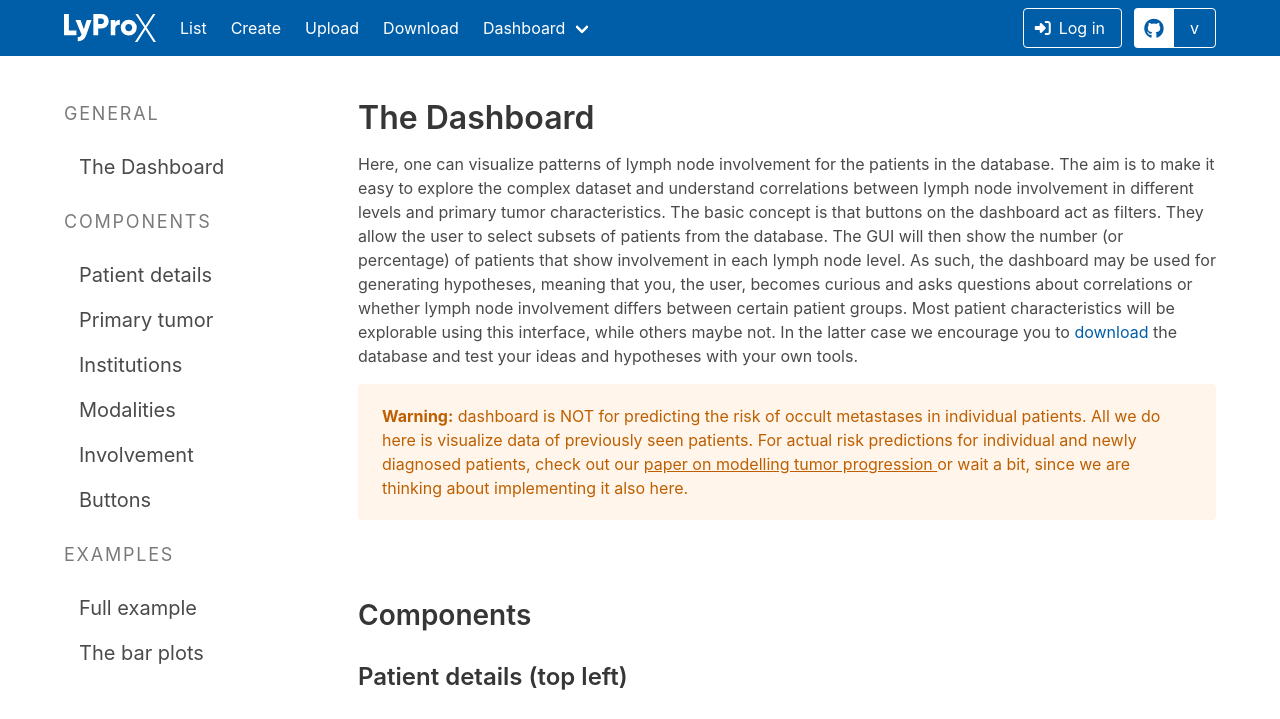
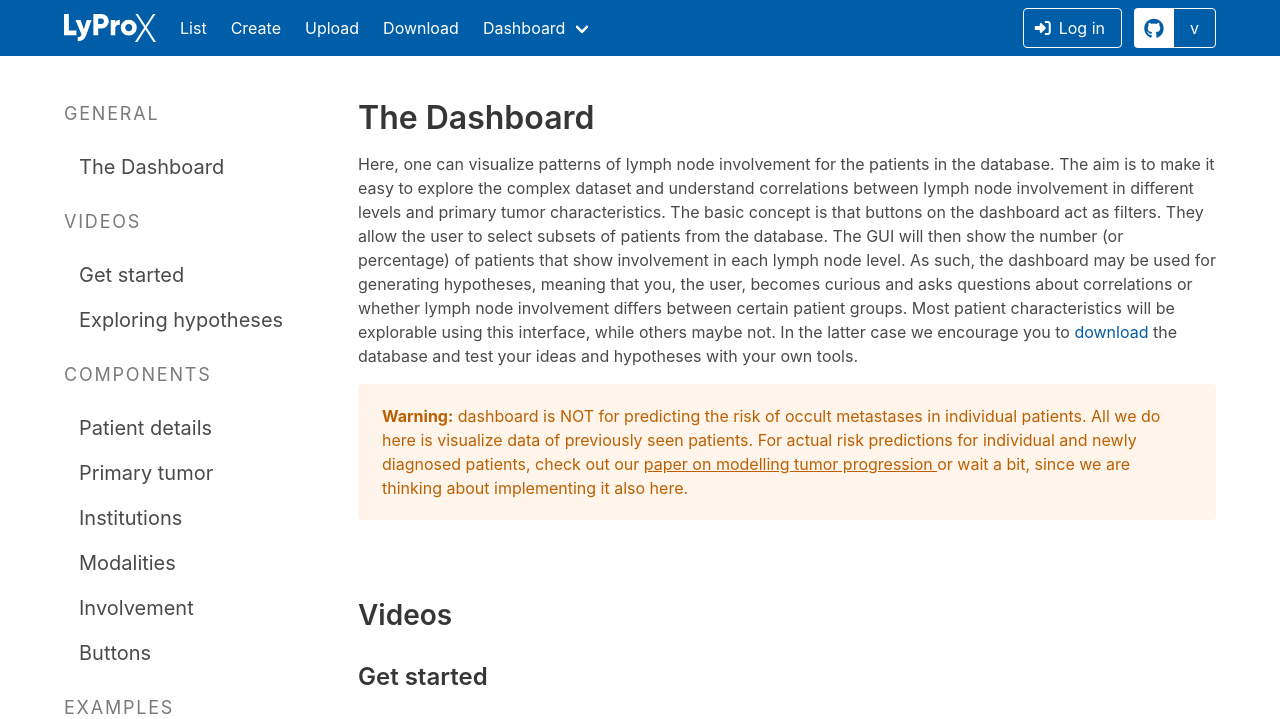
Before and after one commit to rmnldwg/lyprox, a Django app: template dashboard/templates/dashboard/help.html in a window 1280 px wide. Shown: the top 719 px of the page. Run offline with Django 3.2, Linux system fonts and the light colour scheme; the template is opened without the code that fills it, so the values that code supplies are empty; some libraries are stand-ins or nearby versions.

Commit message:
embedded tutorial videos into help page

```diff
--- a/dashboard/templates/dashboard/help.html
+++ b/dashboard/templates/dashboard/help.html
@@ -20,6 +20,12 @@
                     <p class="menu-label">General</p>
                     <ul class="menu-list is-size-5">
                         <li><a href="">The Dashboard</a></li>
+                    </ul>
+
+                    <p class="menu-label">Videos</p>
+                    <ul class="menu-list is-size-5">
+                        <li><a href="#Get started">Get started</a></li>
+                        <li><a href="#Exploring hypotheses">Exploring hypotheses</a></li>
                     </ul>
 
                     <p class="menu-label">Components</p>
@@ -72,6 +78,18 @@
                         we are thinking about implementing it also here.
                     </p>
 
+                    <h2 class="pt-6" id="Videos">Videos</h2>
+
+                    <h3 id="Get started">Get started</h3>
+                    <figure class="image is-16by9">
+                        <iframe class="has-ratio" width="640" height="360" src="https://tube.switch.ch/embed/7YQe6f6FMr" frameborder="0" allow="fullscreen" allowfullscreen></iframe>
+                    </figure>
+
+                    <h3 id="Exploring hypotheses">Exploring hypotheses</h3>
+                    <figure class="image is-16by9">
+                        <iframe class="has-ratio" width="640" height="360" src="https://tube.switch.ch/embed/W3vBTy8XU2" frameborder="0" allow="fullscreen" allowfullscreen></iframe>
+                    </figure>
+
                     <h2 id="Components" class="pt-6">Components</h2>
 
                     <h3 id="Patient details" class="pb-4">Patient details (top left)</h3>
```
